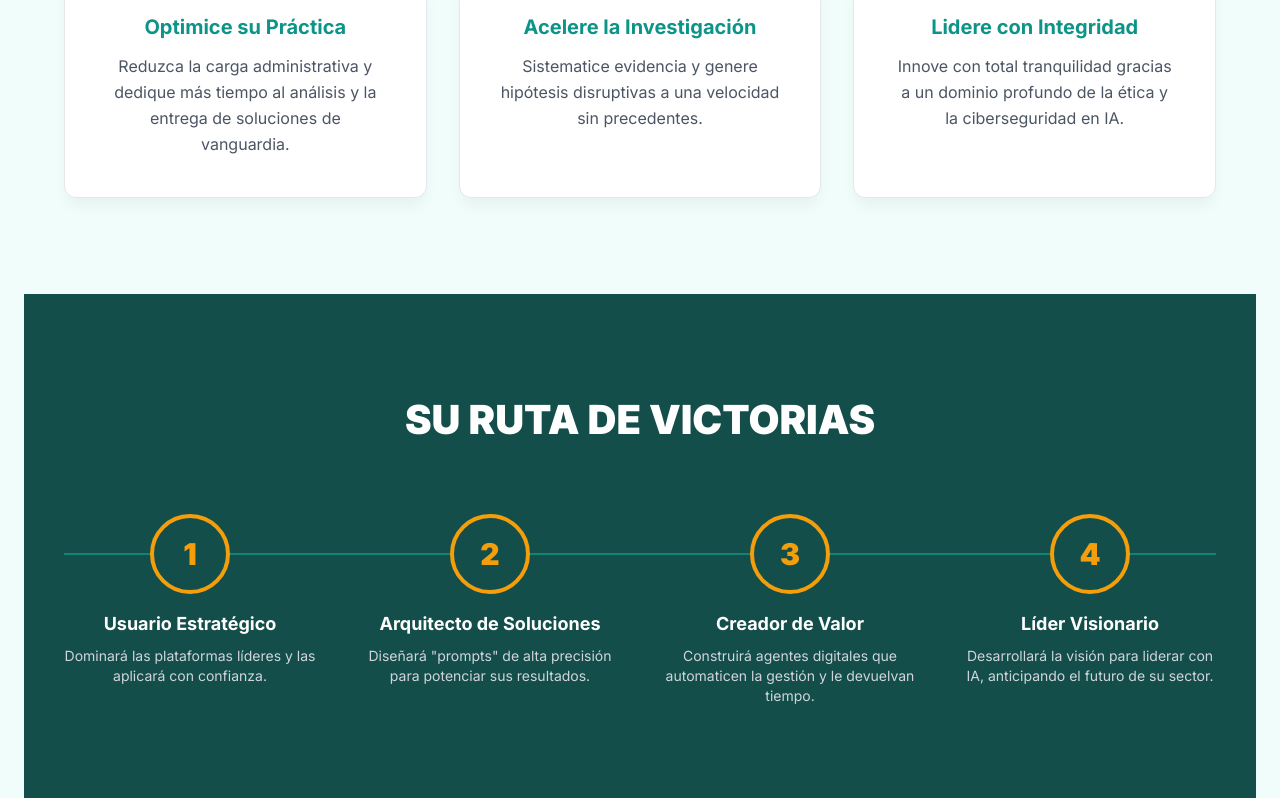
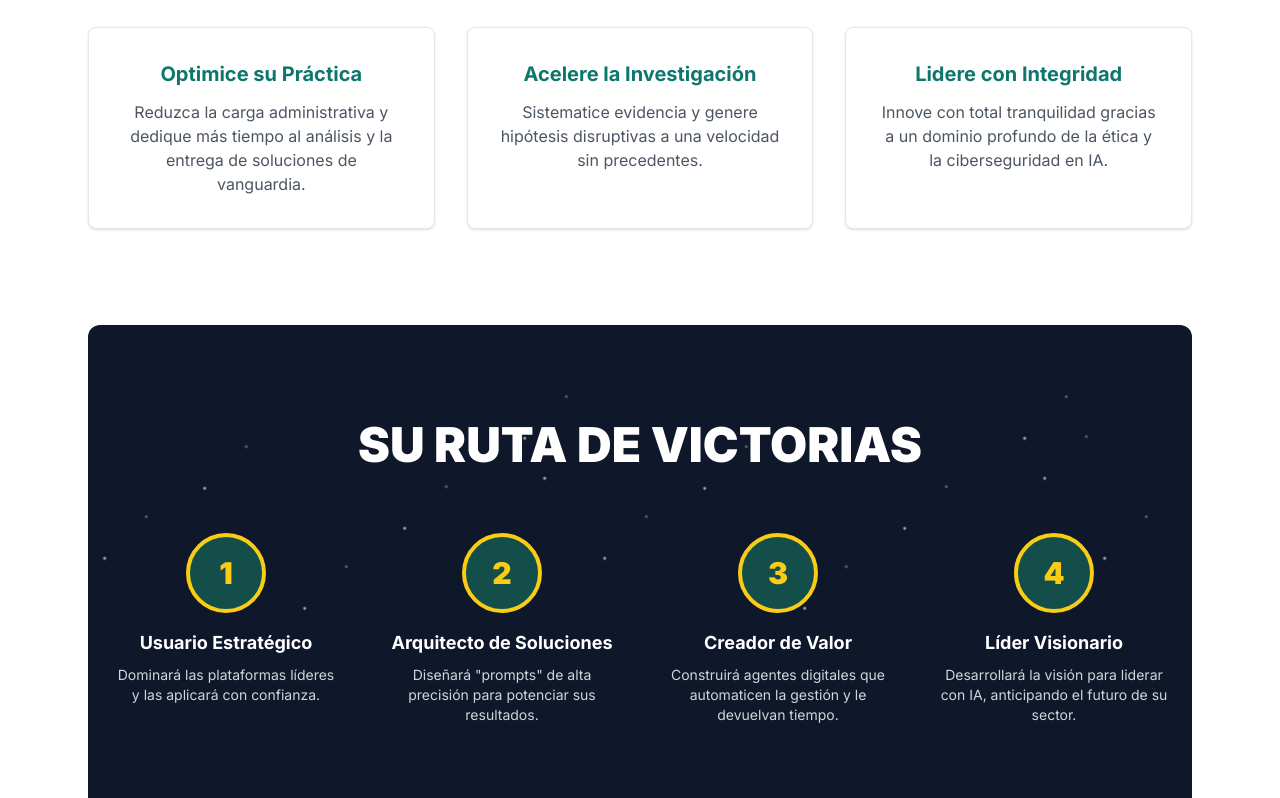
Before and after one commit to AnaMar-8a/presentaciones-ai-praxis, a plain HTML site: page index.html in a window 1280 px wide. Shown: the part 648-1446 px from the top of the page. Drawn offline with nearby package versions, Linux system fonts and the light colour scheme.

Commit message:
Update index.html

```diff
--- a/index.html
+++ b/index.html
@@ -4,218 +4,131 @@
   <meta charset="UTF-8">
   <meta name="viewport" content="width=device-width, initial-scale=1.0">
   <title>AI Praxis - Resumen Ejecutivo</title>
-
-    <!-- Dependencias Externas (CDN) -->
   <script src="https://cdn.tailwindcss.com"></script>
   <link rel="preconnect" href="https://fonts.googleapis.com">
   <link rel="preconnect" href="https://fonts.gstatic.com" crossorigin>
   <link href="https://fonts.googleapis.com/css2?family=Inter:wght@400;700;900&display=swap" rel="stylesheet">
-
   <style>
-        /* --- CONFIGURACIÓN GENERAL Y TIPOGRAFÍA --- */
-        html {
-            scroll-behavior: smooth;
-        }
-        body {
-            font-family: 'Inter', sans-serif;
-            background-color: #f0fdfa; /* Teal-50: Fondo principal */
-            color: #111827;
-            overflow-x: hidden;
-        }
-
-        /* --- PALETA DE COLORES PRINCIPAL (CSS Variables) --- */
-        :root {
-            --teal: #0d9488;
-            --teal-dark: #134e4a;
-            --yellow: #f59e0b;
-            --magenta: #d946ef;
-        }
-
-        /* --- FONDOS ANIMADOS --- */
+    body { font-family: 'Inter', sans-serif; background-color: #ffffff; color: #111827; margin:0; }
     .animated-gradient-header {
-            background: linear-gradient(125deg, var(--teal), var(--magenta), var(--yellow), var(--teal));
+      background: linear-gradient(125deg, #0d9488, #d946ef, #f59e0b, #0d9488);
       background-size: 600% 600%;
       animation: gradient-flow 12s ease infinite;
     }
+    @keyframes gradient-flow { 0% {background-position:0% 50%} 50% {background-position:100% 50%} 100% {background-position:0% 50%} }
 
-        @keyframes gradient-flow {
-            0% { background-position: 0% 50%; }
-            50% { background-position: 100% 50%; }
-            100% { background-position: 0% 50%; }
+    /* Fondo de estrellas animadas */
+    .stars {
+      position: relative;
+      background: #0f172a;
+      overflow: hidden;
     }
-
-        /* --- ESTILOS DE COMPONENTES Y ANIMACIONES DE ENTRADA --- */
-        .fade-in-up {
-            opacity: 0;
-            transform: translateY(30px);
-            transition: opacity 0.8s ease-out, transform 0.8s ease-out;
+    .stars::before, .stars::after {
+      content: "";
+      position: absolute;
+      inset: 0;
+      background: radial-gradient(2px 2px at 20px 30px, white, transparent),
+                  radial-gradient(2px 2px at 40px 70px, white, transparent),
+                  radial-gradient(2px 2px at 100px 150px, white, transparent),
+                  radial-gradient(2px 2px at 200px 80px, white, transparent),
+                  radial-gradient(2px 2px at 300px 200px, white, transparent),
+                  radial-gradient(2px 2px at 400px 120px, white, transparent);
+      background-size: 500px 500px;
+      animation: moveStars 60s linear infinite;
     }
-        .is-visible .fade-in-up {
-            opacity: 1;
-            transform: translateY(0);
-        }
-        /* Animación escalonada para los elementos */
-        .is-visible .stagger-1 { transition-delay: 0.1s; }
-        .is-visible .stagger-2 { transition-delay: 0.2s; }
-        .is-visible .stagger-3 { transition-delay: 0.3s; }
-        .is-visible .stagger-4 { transition-delay: 0.4s; }
-
-        .section-title {
-            font-size: 2.5rem;
-            font-weight: 900;
-            text-transform: uppercase;
-        }
-        .card {
-            background-color: white;
-            border-radius: 0.75rem;
-            padding: 2.5rem;
-            box-shadow: 0 10px 15px -3px rgba(0, 0, 0, 0.05);
-            transition: transform 0.3s ease, box-shadow 0.3s ease;
-            border: 1px solid #e5e7eb;
-        }
-        .card:hover {
-            transform: translateY(-10px);
-            box-shadow: 0 0 30px 0 rgba(217, 70, 239, 0.3); /* Efecto de brillo magenta */
-        }
-
-        /* Clases de utilidad para colores */
-        .text-teal { color: var(--teal); }
-        .bg-teal-dark { background-color: var(--teal-dark); }
-        .text-yellow { color: var(--yellow); }
-        .bg-yellow { background-color: var(--yellow); }
-        .border-teal { border-color: var(--teal); }
-        .border-yellow { border-color: var(--yellow); }
-
+    .stars::after { opacity: 0.5; animation-duration: 120s; }
+    @keyframes moveStars { from { background-position: 0 0; } to { background-position: -1000px 1000px; } }
   </style>
 </head>
-<body class="antialiased">
+<body>
 
   <!-- Hero Section -->
-    <header class="animated-gradient-header text-white text-center py-24 px-6" data-observe>
-        <div class="fade-in-up stagger-1">
-            <h1 class="text-5xl md:text-7xl font-black uppercase tracking-wider" style="text-shadow: 2px 2px 10px rgba(0,0,0,0.2);">AI PRAXIS</h1>
-            <p class="text-xl md:text-2xl font-light mt-4 text-yellow">Inteligencia Aplicada, Práctica Real</p>
-        </div>
-        <div class="fade-in-up stagger-2 mt-8 max-w-3xl mx-auto">
-            <p class="text-lg leading-relaxed">Un entrenamiento de alto rendimiento diseñado por <strong>Ana María Ochoa Patiño</strong> para convertir la IA en su aliado estratégico, optimizando su práctica profesional y redefiniendo lo que es posible.</p>
+  <header class="animated-gradient-header text-white text-center py-24 px-6">
+    <h1 class="text-5xl md:text-7xl font-black uppercase tracking-wider drop-shadow-lg">AI PRAXIS</h1>
+    <p class="text-xl md:text-2xl font-light mt-4 text-yellow-300">Inteligencia Aplicada, Práctica Real</p>
+    <p class="mt-6 max-w-3xl mx-auto text-lg leading-relaxed">Un entrenamiento de alto rendimiento diseñado por <strong>Ana María Ochoa Patiño</strong> para convertir la IA en su aliado estratégico.</p>
+    <div class="mt-10 flex flex-col md:flex-row gap-6 justify-center">
+      <a href="AI_Praxis-contenido.html" class="bg-yellow-400 text-gray-900 font-bold py-4 px-10 rounded-full text-lg shadow-lg hover:shadow-yellow-400/50 transition transform hover:scale-105">Ver Contenido del Curso</a>
+      <a href="AI_Praxis-com.html" class="bg-white text-teal-700 border-2 border-teal-600 font-bold py-4 px-10 rounded-full text-lg shadow-lg hover:bg-teal-600 hover:text-white transition">Ver Propuesta Completa</a>
     </div>
   </header>
 
-    <main class="py-20 px-6">
-        <!-- Value Proposition Section -->
-        <section class="max-w-6xl mx-auto mb-24 text-center" data-observe>
-            <h2 class="section-title text-teal mb-12 fade-in-up">Su Transformación Estratégica</h2>
+  <!-- Value Proposition -->
+  <main class="py-20 px-6 max-w-6xl mx-auto">
+    <section class="text-center mb-24">
+      <h2 class="text-3xl md:text-5xl font-black text-teal-700 uppercase mb-12">Su Transformación Estratégica</h2>
       <div class="grid md:grid-cols-3 gap-8">
-                <div class="card fade-in-up stagger-1">
-                    <h3 class="text-xl font-bold text-teal mb-3">Optimice su Práctica</h3>
-                    <p class="text-gray-600 leading-relaxed">Reduzca la carga administrativa y dedique más tiempo al análisis y la entrega de soluciones de vanguardia.</p>
+        <div class="bg-white border rounded-lg p-8 shadow hover:shadow-lg transition">
+          <h3 class="text-xl font-bold text-teal-700 mb-3">Optimice su Práctica</h3>
+          <p class="text-gray-600">Reduzca la carga administrativa y dedique más tiempo al análisis y la entrega de soluciones de vanguardia.</p>
         </div>
-                <div class="card fade-in-up stagger-2">
-                    <h3 class="text-xl font-bold text-teal mb-3">Acelere la Investigación</h3>
-                    <p class="text-gray-600 leading-relaxed">Sistematice evidencia y genere hipótesis disruptivas a una velocidad sin precedentes.</p>
+        <div class="bg-white border rounded-lg p-8 shadow hover:shadow-lg transition">
+          <h3 class="text-xl font-bold text-teal-700 mb-3">Acelere la Investigación</h3>
+          <p class="text-gray-600">Sistematice evidencia y genere hipótesis disruptivas a una velocidad sin precedentes.</p>
         </div>
-                <div class="card fade-in-up stagger-3">
-                    <h3 class="text-xl font-bold text-teal mb-3">Lidere con Integridad</h3>
-                    <p class="text-gray-600 leading-relaxed">Innove con total tranquilidad gracias a un dominio profundo de la ética y la ciberseguridad en IA.</p>
+        <div class="bg-white border rounded-lg p-8 shadow hover:shadow-lg transition">
+          <h3 class="text-xl font-bold text-teal-700 mb-3">Lidere con Integridad</h3>
+          <p class="text-gray-600">Innove con total tranquilidad gracias a un dominio profundo de la ética y la ciberseguridad en IA.</p>
         </div>
       </div>
     </section>
 
-        <!-- Learning Path Section -->
-        <section class="bg-teal-dark text-white py-24 px-6" data-observe>
-            <div class="max-w-6xl mx-auto">
-                <h2 class="section-title text-white mb-16 text-center fade-in-up">Su Ruta de Victorias</h2>
-                <div class="relative">
-                    <!-- Línea horizontal -->
-                    <div class="hidden md:block absolute top-10 left-0 w-full h-0.5 bg-teal-500 opacity-50 -translate-y-1/2"></div>
-                    <div class="grid md:grid-cols-4 gap-12 relative">
-                        <div class="text-center fade-in-up stagger-1">
-                            <div class="mb-4 bg-teal-dark border-4 border-yellow rounded-full w-20 h-20 flex items-center justify-center mx-auto text-3xl font-black text-yellow">1</div>
-                            <h3 class="font-bold text-lg text-white">Usuario Estratégico</h3>
+    <!-- Learning Path -->
+    <section class="stars text-white py-24 px-6 rounded-xl relative">
+      <h2 class="text-3xl md:text-5xl font-black text-center mb-16 uppercase relative z-10">Su Ruta de Victorias</h2>
+      <div class="grid md:grid-cols-4 gap-12 relative z-10">
+        <div class="text-center">
+          <div class="mb-4 bg-teal-900 border-4 border-yellow-400 rounded-full w-20 h-20 flex items-center justify-center mx-auto text-3xl font-black text-yellow-400">1</div>
+          <h3 class="font-bold text-lg">Usuario Estratégico</h3>
           <p class="text-sm text-gray-300 mt-2">Dominará las plataformas líderes y las aplicará con confianza.</p>
         </div>
-                        <div class="text-center fade-in-up stagger-2">
-                            <div class="mb-4 bg-teal-dark border-4 border-yellow rounded-full w-20 h-20 flex items-center justify-center mx-auto text-3xl font-black text-yellow">2</div>
-                            <h3 class="font-bold text-lg text-white">Arquitecto de Soluciones</h3>
+        <div class="text-center">
+          <div class="mb-4 bg-teal-900 border-4 border-yellow-400 rounded-full w-20 h-20 flex items-center justify-center mx-auto text-3xl font-black text-yellow-400">2</div>
+          <h3 class="font-bold text-lg">Arquitecto de Soluciones</h3>
           <p class="text-sm text-gray-300 mt-2">Diseñará "prompts" de alta precisión para potenciar sus resultados.</p>
         </div>
-                        <div class="text-center fade-in-up stagger-3">
-                            <div class="mb-4 bg-teal-dark border-4 border-yellow rounded-full w-20 h-20 flex items-center justify-center mx-auto text-3xl font-black text-yellow">3</div>
-                            <h3 class="font-bold text-lg text-white">Creador de Valor</h3>
+        <div class="text-center">
+          <div class="mb-4 bg-teal-900 border-4 border-yellow-400 rounded-full w-20 h-20 flex items-center justify-center mx-auto text-3xl font-black text-yellow-400">3</div>
+          <h3 class="font-bold text-lg">Creador de Valor</h3>
           <p class="text-sm text-gray-300 mt-2">Construirá agentes digitales que automaticen la gestión y le devuelvan tiempo.</p>
         </div>
-                        <div class="text-center fade-in-up stagger-4">
-                            <div class="mb-4 bg-teal-dark border-4 border-yellow rounded-full w-20 h-20 flex items-center justify-center mx-auto text-3xl font-black text-yellow">4</div>
-                            <h3 class="font-bold text-lg text-white">Líder Visionario</h3>
+        <div class="text-center">
+          <div class="mb-4 bg-teal-900 border-4 border-yellow-400 rounded-full w-20 h-20 flex items-center justify-center mx-auto text-3xl font-black text-yellow-400">4</div>
+          <h3 class="font-bold text-lg">Líder Visionario</h3>
           <p class="text-sm text-gray-300 mt-2">Desarrollará la visión para liderar con IA, anticipando el futuro de su sector.</p>
-                        </div>
-                    </div>
         </div>
       </div>
     </section>
 
     <!-- Investment Section -->
-        <section class="max-w-5xl mx-auto text-center py-24 px-6" data-observe>
-            <h2 class="section-title text-teal mb-12 fade-in-up">Modalidades Estratégicas</h2>
+    <section class="text-center py-24 px-6">
+      <h2 class="text-3xl md:text-5xl font-black text-teal-700 uppercase mb-12">Modalidades Estratégicas</h2>
       <div class="grid md:grid-cols-2 gap-12">
-                <div class="card border-t-8 border-teal fade-in-up stagger-1">
+        <div class="bg-white border-t-8 border-teal-600 rounded-lg p-10 shadow hover:shadow-lg transition">
           <h3 class="text-2xl font-black uppercase mb-3">Modalidad Insignia</h3>
-                    <p class="text-xl font-bold text-teal mb-4">Inmersión Presencial Exclusiva</p>
+          <p class="text-xl font-bold text-teal-700 mb-4">Inmersión Presencial Exclusiva</p>
           <p class="text-gray-600 mb-6 leading-relaxed">Para un grupo selecto de <strong>hasta 20 líderes</strong>. Optimizada para networking y colaboración directa.</p>
-                    <div class="mt-6">
           <p class="text-2xl font-bold text-gray-800">Inversión a convenir</p>
         </div>
-                </div>
-                <div class="card border-t-8 border-yellow fade-in-up stagger-2">
+        <div class="bg-white border-t-8 border-yellow-400 rounded-lg p-10 shadow hover:shadow-lg transition">
           <h3 class="text-2xl font-black uppercase mb-3">Modalidad Estratégica</h3>
-                    <p class="text-xl font-bold text-teal mb-4">Impacto Virtual Concentrado</p>
+          <p class="text-xl font-bold text-teal-700 mb-4">Impacto Virtual Concentrado</p>
           <p class="text-gray-600 mb-6 leading-relaxed">Para un grupo de <strong>hasta 15 participantes</strong>. Misma profundidad con experiencia interactiva garantizada.</p>
-                     <div class="mt-6">
           <p class="text-2xl font-bold text-gray-800">Inversión a convenir</p>
-                    </div>
         </div>
       </div>
     </section>
   </main>
 
-    <!-- Footer / CTA -->
-    <footer class="animated-gradient-header text-white text-center py-20 px-6" data-observe>
-        <div class="fade-in-up stagger-1">
-            <h2 class="text-3xl font-bold mb-6 leading-tight">Esta es una invitación a posicionar a su asociación como un líder indiscutible en la vanguardia profesional.</h2>
-        </div>
-        <div class="fade-in-up stagger-2">
-            <p class="text-xl text-gray-200 mb-10 leading-relaxed">Quedo a su entera disposición para conversar sobre esta propuesta.</p>
-        </div>
-        <div class="flex flex-col md:flex-row items-center justify-center gap-6 fade-in-up stagger-3">
-            <a href="mailto:8a.anamaria@gmail.com?subject=Interés en el Programa AI Praxis" class="bg-yellow text-gray-900 font-bold py-4 px-10 rounded-full text-xl shadow-lg hover:shadow-yellow-400/50 transition-all duration-300 transform hover:scale-105 inline-block">Contactar por Correo</a>
-            <a href="https://www.linkedin.com/in/8aanamaria/" target="_blank" class="text-white font-bold border-2 border-white rounded-full py-3 px-8 hover:bg-white hover:text-teal-700 transition-colors">
-                Conectar en LinkedIn
-            </a>
+  <!-- Footer -->
+  <footer class="animated-gradient-header text-white text-center py-20 px-6">
+    <h2 class="text-3xl font-bold mb-6 leading-tight">Invitación a posicionar a su asociación como líder indiscutible en la vanguardia profesional.</h2>
+    <p class="text-xl text-gray-200 mb-10 leading-relaxed">Quedo a su disposición para conversar sobre esta propuesta.</p>
+    <div class="flex flex-col md:flex-row items-center justify-center gap-6">
+      <a href="mailto:8a.anamaria@gmail.com?subject=Interés en el Programa AI Praxis" class="bg-yellow-400 text-gray-900 font-bold py-4 px-10 rounded-full text-xl shadow-lg hover:shadow-yellow-400/50 transition transform hover:scale-105">Contactar por Correo</a>
+      <a href="https://www.linkedin.com/in/8aanamaria/" target="_blank" class="text-white font-bold border-2 border-white rounded-full py-3 px-8 hover:bg-white hover:text-teal-700 transition">Conectar en LinkedIn</a>
     </div>
   </footer>
 
-    <script>
-        document.addEventListener('DOMContentLoaded', () => {
-            // --- LÓGICA DE ANIMACIÓN AL HACER SCROLL ---
-            // Esta función se encarga de añadir la clase 'is-visible' a las secciones
-            // cuando entran en el campo de visión, activando las animaciones CSS.
-
-            const observer = new IntersectionObserver((entries) => {
-                entries.forEach(entry => {
-                    if (entry.isIntersecting) {
-                        entry.target.classList.add('is-visible');
-                    }
-                });
-            }, {
-                root: null,
-                threshold: 0.2, // La animación se activa cuando el 20% de la sección es visible
-            });
-
-            // Se seleccionan todas las secciones que tienen el atributo 'data-observe'
-            const elementsToObserve = document.querySelectorAll('[data-observe]');
-            elementsToObserve.forEach(el => observer.observe(el));
-        });
-    </script>
-
 </body>
 </html>
```
Lines whose indentation alone changed are shown as unchanged.
